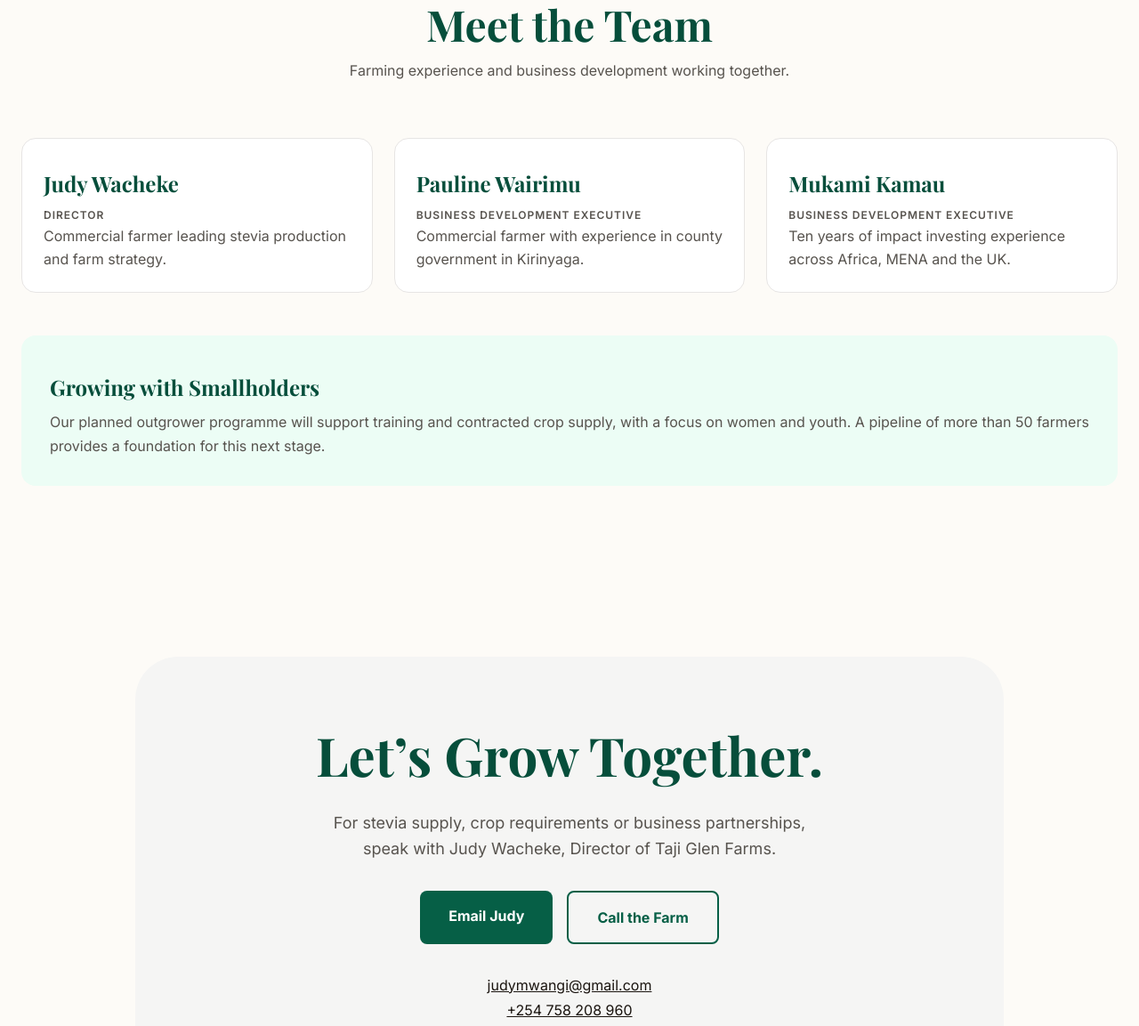
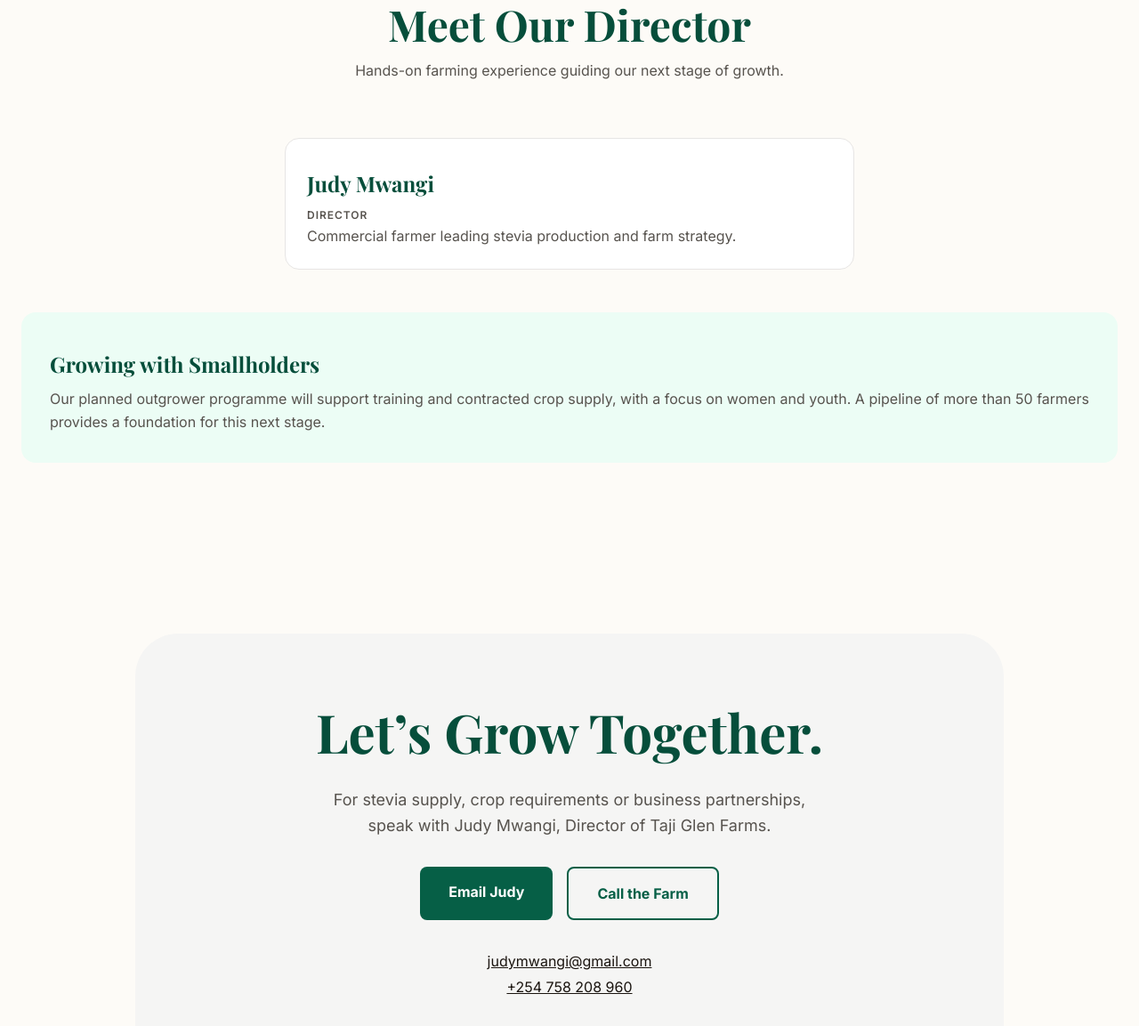
Before and after one commit to Monkeybars1997/Taji-Glen-Farms, a website: page index.html in a window 1280 px wide. Shown: the part 5121-6274 px from the top of the page at 89% size. Drawn offline with nearby package versions, Linux system fonts and the light colour scheme.

Commit message:
Keep Judy Mwangi as sole director profile and update contact name

```diff
--- a/index.html
+++ b/index.html
@@ -104,6 +104,7 @@
             background-size: 20px 20px;
             opacity: 0.1;
         }
+        #team .team-grid { grid-template-columns: minmax(0, 1fr); max-width: 40rem; margin-inline: auto; }
     </style>
 </head>
 <body class="overflow-x-hidden">
@@ -352,11 +353,9 @@
     </section>
     <section id="team" class="py-24">
         <div class="max-w-7xl mx-auto px-6">
-            <div class="text-center mb-16 space-y-4"><h2 class="text-4xl md:text-5xl text-emerald-900">Meet the Team</h2><p class="text-stone-600">Farming experience and business development working together.</p></div>
+            <div class="text-center mb-16 space-y-4"><h2 class="text-4xl md:text-5xl text-emerald-900">Meet Our Director</h2><p class="text-stone-600">Hands-on farming experience guiding our next stage of growth.</p></div>
             <div class="team-grid">
-                <article><h3>Judy Wacheke</h3><p class="team-role">Director</p><p>Commercial farmer leading stevia production and farm strategy.</p></article>
-                <article><h3>Pauline Wairimu</h3><p class="team-role">Business Development Executive</p><p>Commercial farmer with experience in county government in Kirinyaga.</p></article>
-                <article><h3>Mukami Kamau</h3><p class="team-role">Business Development Executive</p><p>Ten years of impact investing experience across Africa, MENA and the UK.</p></article>
+                <article><h3>Judy Mwangi</h3><p class="team-role">Director</p><p>Commercial farmer leading stevia production and farm strategy.</p></article>
             </div>
             <div class="growth-note"><h3>Growing with Smallholders</h3><p>Our planned outgrower programme will support training and contracted crop supply, with a focus on women and youth. A pipeline of more than 50 farmers provides a foundation for this next stage.</p></div>
         </div>
@@ -365,7 +364,7 @@
         <div class="max-w-5xl mx-auto px-6 text-center">
             <div class="bg-stone-100 p-12 md:p-20 rounded-[3rem] space-y-8">
                 <h2 class="text-4xl md:text-6xl text-emerald-900">Let’s Grow Together.</h2>
-                <p class="text-lg text-stone-600 max-w-xl mx-auto leading-relaxed">For stevia supply, crop requirements or business partnerships, speak with Judy Wacheke, Director of Taji Glen Farms.</p>
+                <p class="text-lg text-stone-600 max-w-xl mx-auto leading-relaxed">For stevia supply, crop requirements or business partnerships, speak with Judy Mwangi, Director of Taji Glen Farms.</p>
                 <div class="contact-actions">
                     <a href="mailto:judymwangi@gmail.com" class="bg-emerald-800 text-white px-8 py-4 rounded-lg font-bold hover:bg-emerald-700 transition">Email Judy</a>
                     <a href="tel:+254758208960" class="border-2 border-emerald-800 text-emerald-800 px-8 py-4 rounded-lg font-bold">Call the Farm</a>
```
